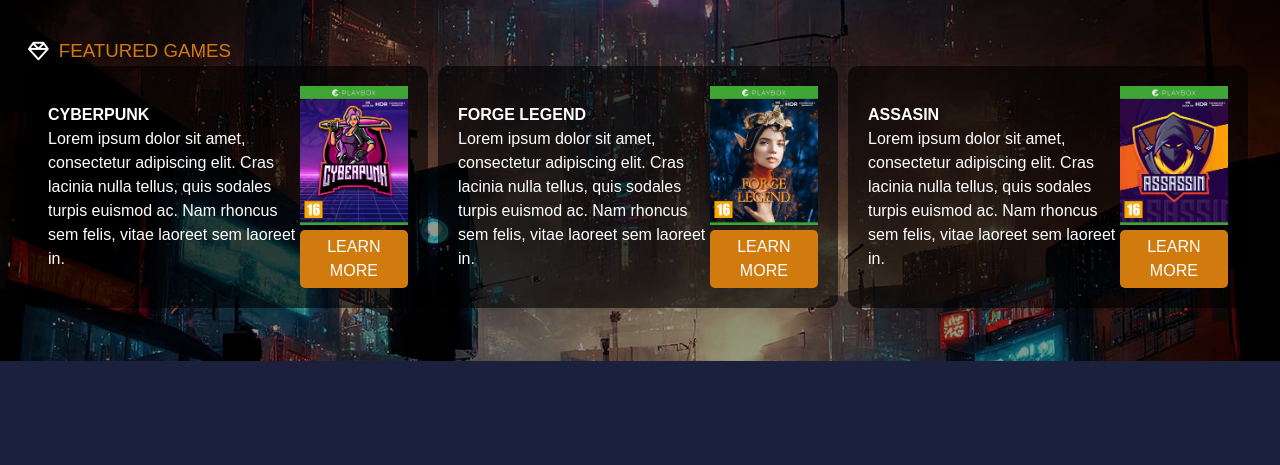
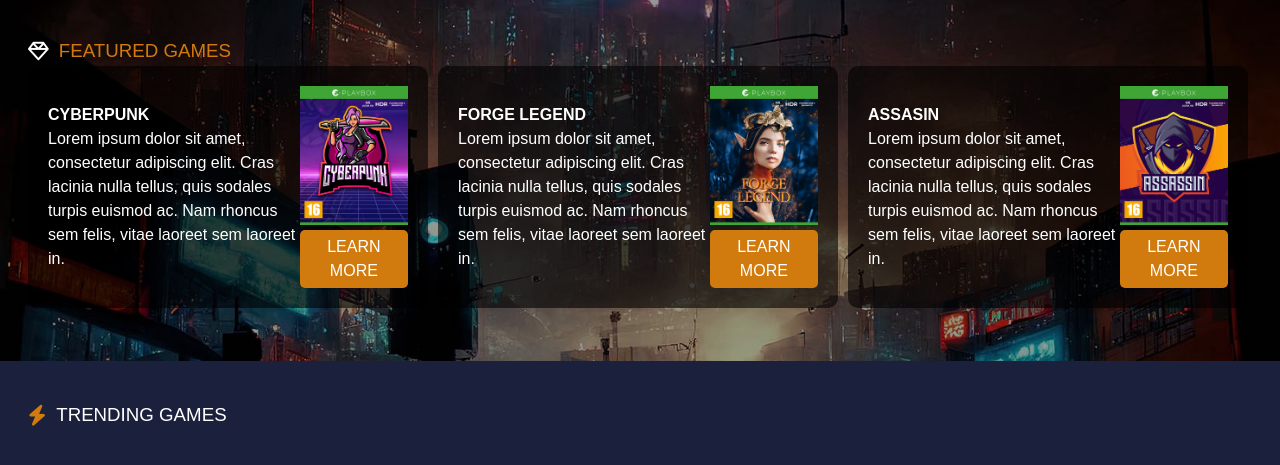
Before and after one commit to Noroff-FEU-Assignments/cross-course-project-oddedodd, a plain HTML site: page index.html in a window 1280 px wide. Shown: the part 191-656 px from the top of the page. Drawn offline with Linux system fonts and the light colour scheme; a web font is replaced by a local one.

Commit message:
Trending games
Added title container, icon and title

```diff
--- a/css/styles.css
+++ b/css/styles.css
@@ -148,7 +148,8 @@ li {
 /*
 * featured games sidescroller
 */
-.featured-games-title-container {
+.featured-games-title-container,
+.trending-games-title-container {
     display: flex;
     position: relative;
     left: 40px;
@@ -156,11 +157,18 @@ li {
     margin: 40px auto 0;
     gap: 10px;
 }
-.featured-games-title-container i {
+.featured-games-title-container i,
+.trending-games-title-container i {
     font-size: 1.3em;
     line-height: 1.4;
 }
-.featured-games-title-container h3 {
+
+.trending-games-title-container i {
+    color: var(--base-orange);
+}
+
+.featured-games-title-container h3,
+.trending-games-title-container h3 {
     font-weight: 300;
     text-transform: uppercase;
 }
@@ -213,7 +221,8 @@ li {
         overflow: hidden;
     }
     .featured-game,
-    .featured-games-title-container {
+    .featured-games-title-container,
+    .trending-games-title-container {
         left: 0;
     }
 }
--- a/index.html
+++ b/index.html
@@ -93,6 +93,12 @@
 
         </div>
       </section>
+
+      <section id="trending">
+        <div class="trending-games-title-container">
+          <span class="highlighted-text"><i class="fa fa-bolt"></i></span> <h3>Trending games</h3>
+        </div>
+      </section>
     </main>
     <script src="js/app.js"></script>
   </body>
```
